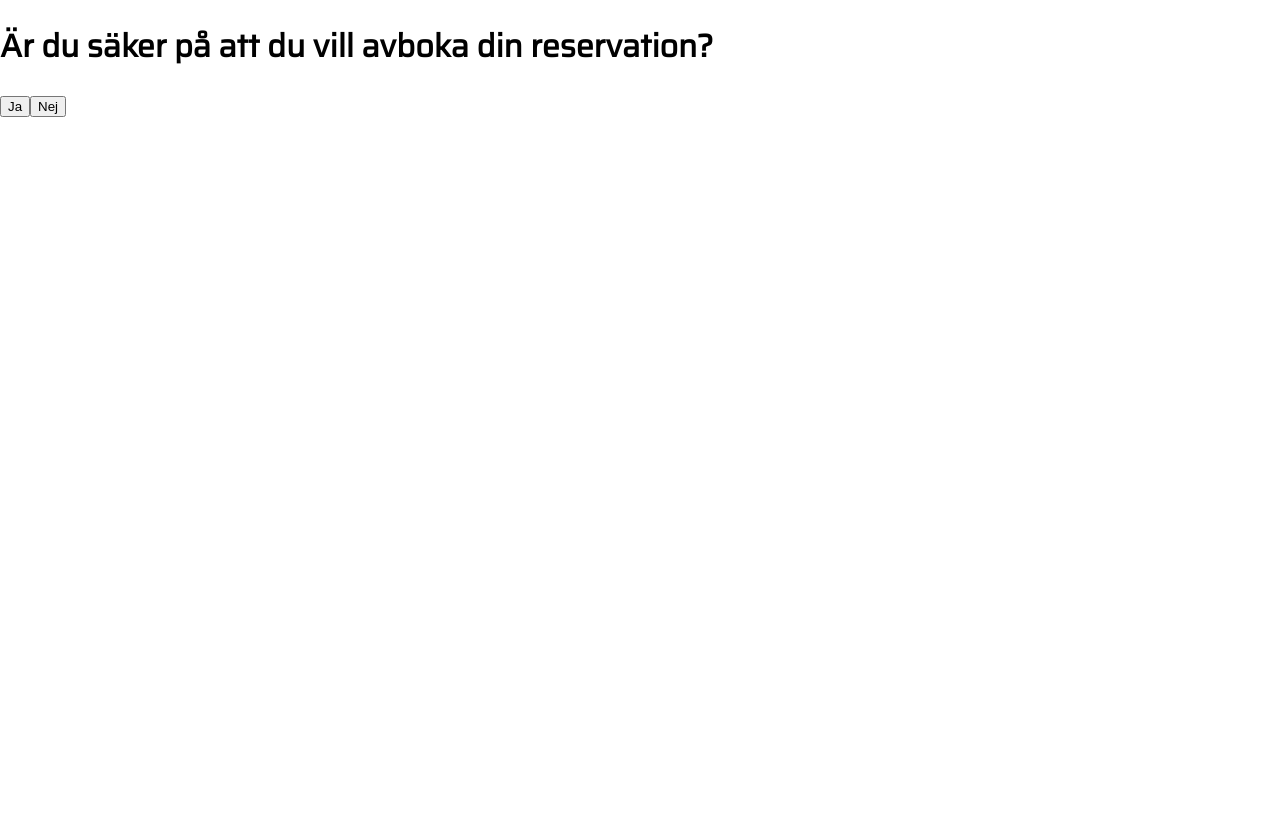
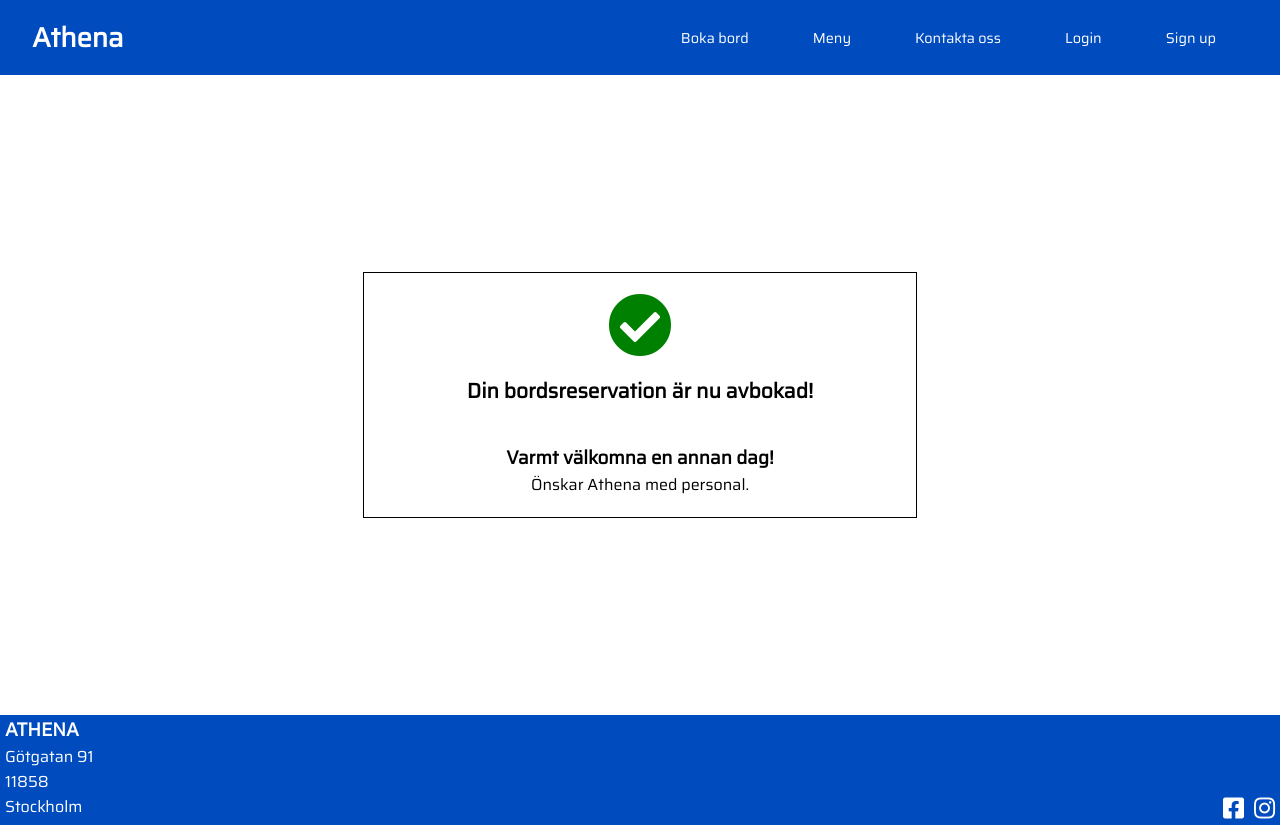
Before and after one commit to iidalindh/Restaurant, a React (Create React App) app in the folder Client/: page /booking/cancel/1 in a window 1280 px wide. Both pictures are taken after a click on the button "Ja". Before the commit the page ends 800 px from the top, so only its background shows below. Built offline with nearby package versions, Linux system fonts and the light colour scheme; no server answers.

Commit message:
Tog bort onödiga deklarationer och lade till styling för cancel-bookingpage

```diff
--- a/Client/src/components/booking/Booking.tsx
+++ b/Client/src/components/booking/Booking.tsx
@@ -1,4 +1,4 @@
-import React, { useEffect, useState } from "react";
+import React, { useState } from "react";
 import "react-calendar/dist/Calendar.css";
 import axios from "axios";
 import { BookingGuests } from "./BookingGuests";
@@ -13,17 +13,7 @@ import { BookingConfirmed } from "./BookingConfirmed";
 import { ICustomer } from "../models/interface";
 import { IBooking } from "../models/interface";
 
-
 export const Booking = () => {
-  let defaultValue: IBooking = {
-    numberOfGuests: 0,
-    date: "2018-02-12",
-    time: 18,
-    customerName: "",
-    customerEmail: "",
-    checked: false,
-  };
-
   const [time, setTime] = useState(0);
   const [date, setDate] = useState("");
   const [guests, setGuests] = useState(0);
@@ -34,7 +24,6 @@ export const Booking = () => {
   });
 
   const [showBookingDetails, setShowBookingDetails] = useState(true);
-  const [showBookingConfirmation, setShowBookingConfrimation] = useState(true);
   const [time18, setTime18] = useState(false);
   const [time21, setTime21] = useState(false);
   const [msg, setMsg] = useState("");
@@ -96,6 +85,8 @@ export const Booking = () => {
       setMsg(res.data.message);
     }
   }
+  let showBookingConfirmation: boolean = true;
+
   return (
     <>
       <Navbar />
--- a/Client/src/components/booking/BookingGdprPopup.tsx
+++ b/Client/src/components/booking/BookingGdprPopup.tsx
@@ -1,4 +1,4 @@
-import React, { useState } from "react";
+import React from "react";
 import styled from "styled-components";
 import { IBookingGdprPopupProps } from "../models/interface";
 
--- a/Client/src/components/booking/BookingGuests.tsx
+++ b/Client/src/components/booking/BookingGuests.tsx
@@ -1,9 +1,7 @@
-import React, { useState } from "react";
+import React from "react";
 import Select from "react-select";
 import styled from "styled-components";
-import {IBookingGuestsProps} from '../models/interface';
-
-
+import { IBookingGuestsProps } from "../models/interface";
 
 export const BookingGuests = (props: IBookingGuestsProps) => {
   const options = [
--- a/Client/src/components/booking/CancelBooking.tsx
+++ b/Client/src/components/booking/CancelBooking.tsx
@@ -1,25 +1,140 @@
 import axios from "axios";
-import React from "react";
-import { useParams } from "react-router-dom";
+import React, { useState } from "react";
+import { useHistory, useParams } from "react-router-dom";
+import styled from "styled-components";
+import { Footer } from "../footer/Footer";
+import { Navbar } from "../navbar/Navbar";
 
 type BookingParams = {
   id: string;
 };
 
 export const CancelBooking = () => {
+  const [bookingCanceled, setbookingCanceled] = useState(false);
+
+  const history = useHistory();
+
+  const goToStart = () => {
+    let path = `/`;
+    history.push(path);
+  };
+
   const { id } = useParams<BookingParams>();
 
   async function cancelReservation() {
-    const res = await axios.post(
-      `http://localhost:8000/booking/cancel/${id}`,
-      id
-    );
+    setbookingCanceled(true);
+    await axios.post(`http://localhost:8000/booking/cancel/${id}`, id);
   }
   return (
     <div>
-      <h1>Är du säker på att du vill avboka din reservation?</h1>
-      <button onClick={cancelReservation}>Ja</button>
-      <button>Nej</button>
+      <Navbar />
+      <Section>
+        {bookingCanceled ? (
+          <>
+            <ConfirmationDiv>
+              <GreenCheck className="fas fa-check-circle"></GreenCheck>
+              <Heading>Din bordsreservation är nu avbokad!</Heading>
+              <CenterDiv>
+                <h3>Varmt välkomna en annan dag!</h3>
+                <p>Önskar Athena med personal.</p>
+              </CenterDiv>
+            </ConfirmationDiv>{" "}
+          </>
+        ) : (
+          <>
+            <Heading>
+              Är du säker på att du vill avboka din reservation?
+            </Heading>
+            <Div>
+              <Button onClick={cancelReservation}>Ja</Button>
+              <Button onClick={goToStart}>Nej</Button>
+            </Div>
+          </>
+        )}
+      </Section>
+      <Footer />
     </div>
   );
 };
+
+const Heading = styled.h1`
+  font-size: 1.3rem;
+  text-align: center;
+`;
+
+const Div = styled.div`
+  display: flex;
+  justify-content: center;
+  align-items: center;
+  width: 100vw;
+`;
+
+const Button = styled.button`
+  width: 25%;
+  background-color: white;
+  color: black;
+  padding: 10px;
+  margin: 8px 15px;
+  border-radius: 50px;
+  border: 1px solid #004cbf;
+  cursor: pointer;
+  font-size: 1.5em;
+
+  :hover {
+    background-color: #213fea;
+  }
+
+  :focus {
+    background-color: #213fea;
+    color: white;
+  }
+`;
+
+const ConfirmationDiv = styled.div`
+  display: flex;
+  flex-direction: column;
+  justify-content: center;
+  align-items: center;
+  width: 100vw;
+
+  //Desktop
+  @media (min-width: 1025px) {
+    width: 40vw;
+    padding: 20px;
+    border: 1px solid black;
+    align-self: center;
+  }
+`;
+
+const CenterDiv = styled.div`
+  display: flex;
+  flex-direction: column;
+  justify-content: center;
+  align-items: center;
+  margin: 0;
+
+  h3 {
+    margin-bottom: 0;
+  }
+
+  p {
+    margin: 0;
+  }
+`;
+
+const GreenCheck = styled.i`
+  font-size: 4rem;
+  color: green;
+`;
+const Section = styled.section`
+  display: flex;
+  flex-direction: column;
+  justify-content: center;
+  align-items: center;
+  height: 60vh;
+
+  //Desktop
+  @media (min-width: 1025px) {
+    height: 80vh;
+  }
+`;
--- a/Client/src/components/booking/booking.scss
+++ /dev/null
@@ -1,58 +0,0 @@
-button:focus {
-  background-color: red;
-}
-
-.booking-section {
-  display: flex;
-  flex-direction: column;
-
-  .booking-info {
-    display: flex;
-    flex-direction: row;
-    justify-content: space-around;
-    align-items: center;
-  }
-  hr {
-    color: black;
-    border-top: 1px solid grey;
-    width: 90%;
-  }
-
-  .contact-info {
-    display: flex;
-    flex-direction: column;
-
-    h1 {
-      align-self: center;
-    }
-
-    form {
-      display: flex;
-      flex-direction: column;
-      align-items: center;
-
-      input {
-        width: 70%;
-        padding: 12px 20px;
-        margin: 8px 0;
-        border-color: blue;
-      }
-
-      button {
-        width: 50%;
-        background-color: blue;
-        color: white;
-        padding: 10px;
-        margin: 8px 0;
-        border: none;
-        border-radius: 50px;
-        cursor: pointer;
-        font-size: 1.5em;
-      }
-
-      button:hover {
-        background-color: #213fea;
-      }
-    }
-  }
-}
```
Also changed, not shown: Client/src/App.tsx (+3 -9 lines), Client/src/components/booking/BookingTime.tsx (+3 -5 lines), Client/src/components/footer/Footer.tsx (+4 -6 lines), 1 other file (tests, documents, lock files or other folders).
